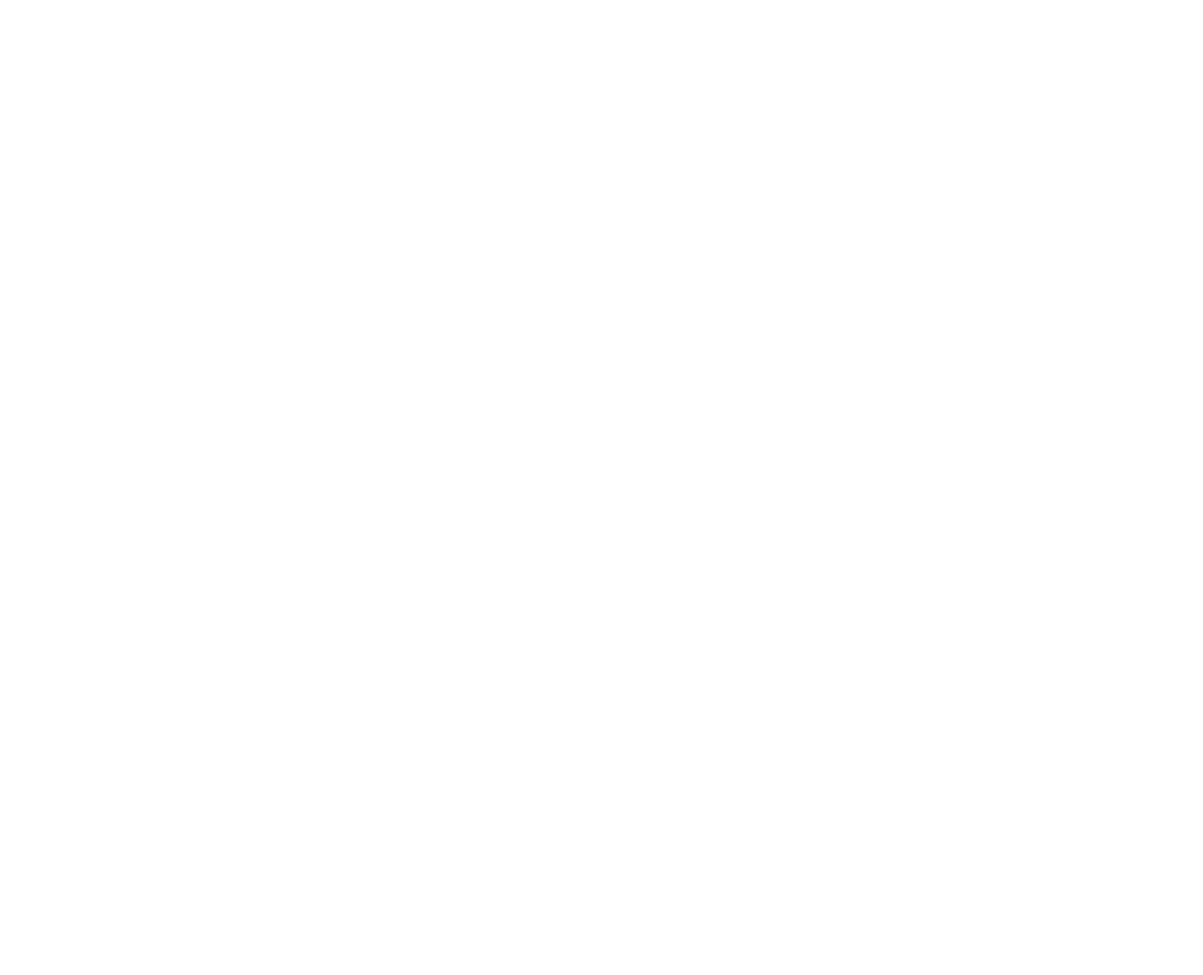
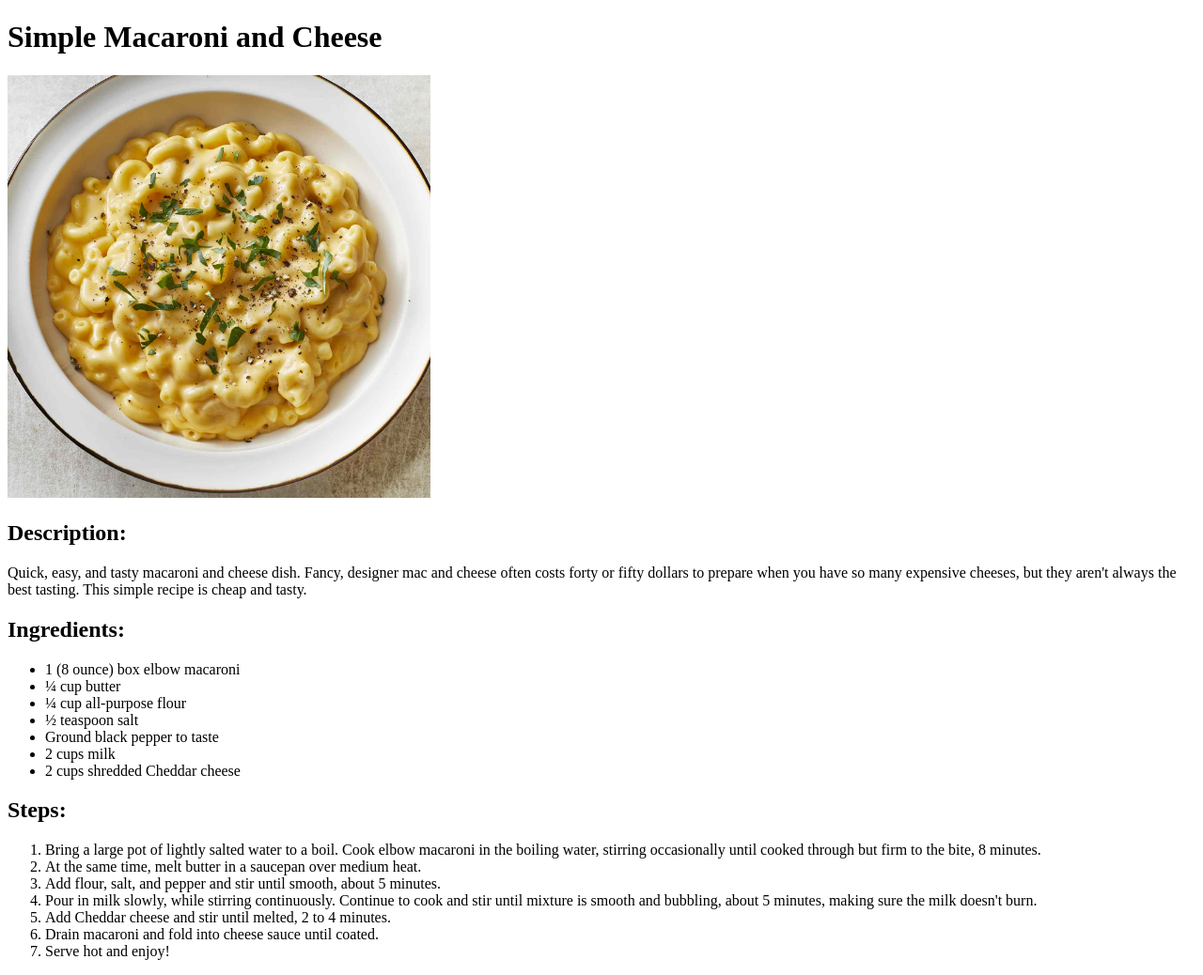
Before and after one commit to joao-portelinha/odin-recipes, a plain HTML site: page recipes/macncheese.html in a window 1280 px wide. Shown: the whole page at 94% size. Before the commit the page ends 800 px from the top, so only its background shows below. Drawn offline with Linux system fonts and the light colour scheme.

```diff
--- a/recipes/macncheese.html
+++ b/recipes/macncheese.html
@@ -6,6 +6,32 @@
     <title>Simple Macaroni and Cheese</title>
 </head>
 <body>
+    <h1>Simple Macaroni and Cheese</h1>
+    <img src="../images/Simple-Macaroni-And-Cheese.jpg" alt="Macaroni and Cheese" height="450" width="450">
 
+    <h2>Description:</h2>
+    <p>Quick, easy, and tasty macaroni and cheese dish. Fancy, designer mac and cheese often costs forty or fifty dollars to prepare when you have so many expensive cheeses, but they aren't always the best tasting. This simple recipe is cheap and tasty.</p>
+
+        <h2>Ingredients:</h2>
+    <ul>
+        <li>1 (8 ounce) box elbow macaroni</li>
+        <li>¼ cup butter</li>
+        <li>¼ cup all-purpose flour</li>
+        <li>½ teaspoon salt</li>
+        <li>Ground black pepper to taste</li>
+        <li>2 cups milk</li>
+        <li>2 cups shredded Cheddar cheese</li>
+    </ul>
+
+    <h2>Steps:</h2>
+    <ol>
+        <li>Bring a large pot of lightly salted water to a boil. Cook elbow macaroni in the boiling water, stirring occasionally until cooked through but firm to the bite, 8 minutes.</li>
+        <li>At the same time, melt butter in a saucepan over medium heat.</li>
+        <li>Add flour, salt, and pepper and stir until smooth, about 5 minutes.</li>
+        <li>Pour in milk slowly, while stirring continuously. Continue to cook and stir until mixture is smooth and bubbling, about 5 minutes, making sure the milk doesn't burn.</li>
+        <li>Add Cheddar cheese and stir until melted, 2 to 4 minutes.</li>
+        <li>Drain macaroni and fold into cheese sauce until coated.</li>
+        <li>Serve hot and enjoy!</li>
+    </ol>
 </body>
 </html>
```
Also changed, not shown: index.html (+1 -1 lines), recipes/brookies.html (added, +50 -0 lines), images/brookies.png (added).
